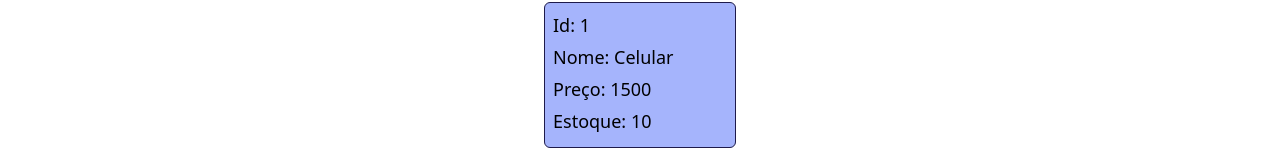
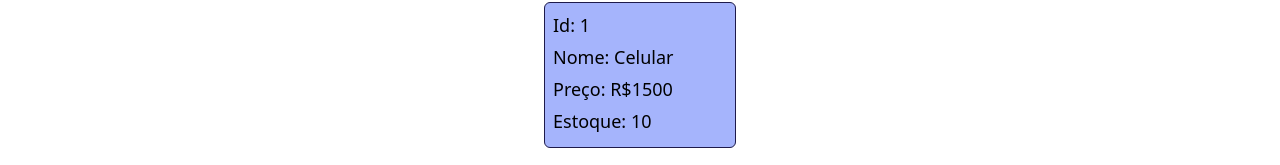
Before and after one commit to cashot01/FIAP, a Next.js app in the folder front-end/2_semestre2024/next-crud-2/: page /produtos/produto/1 in a window 1280 px wide. Shown: the part 150-315 px from the top of the page. Built offline with nearby package versions, Linux system fonts and the light colour scheme.

Commit message:
pagina produto

```diff
--- a/front-end/2_semestre2024/next-crud-2/src/app/produtos/produto/[id]/page.tsx
+++ b/front-end/2_semestre2024/next-crud-2/src/app/produtos/produto/[id]/page.tsx
@@ -26,7 +26,7 @@ export default function Produto({params}:{params:{id:number}}){
             <div className="bg-indigo-300 w-48 p-2 m-auto border border-indigo-950 rounded-md">
                 <p className="text-lg font-medium mb-1">Id: {produto?.id}</p>
                 <p className="text-lg font-medium mb-1">Nome: {produto?.nome}</p>
-                <p className="text-lg font-medium mb-1">Preço: {produto?.preco}</p>
+                <p className="text-lg font-medium mb-1">Preço: R${produto?.preco}</p>
                 <p className="text-lg font-medium mb-1">Estoque: {produto?.estoque}</p>
             </div>
         </main>
```
